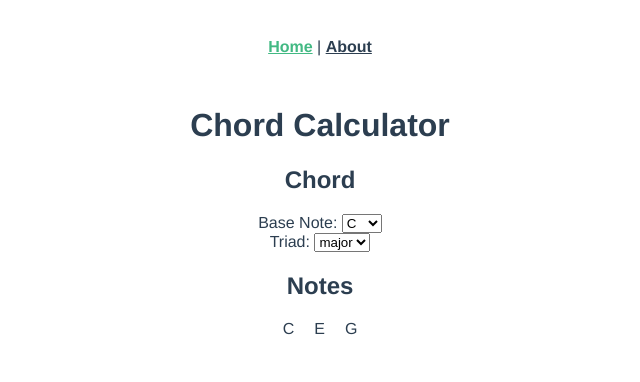
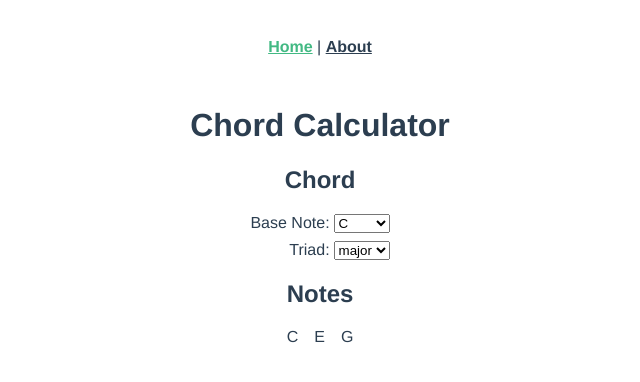
Before and after one commit to shawnrivers/chord-calculator, a Vue app: page / in a window 1280 px wide. Shown: the top 382 px of the page, without its empty margins (320-960 px from the left). Built offline with nearby package versions, Linux system fonts and the light colour scheme.

Commit message:
Modify styles

```diff
--- a/src/components/ChordCalculator.vue
+++ b/src/components/ChordCalculator.vue
@@ -2,13 +2,11 @@
   <div class="hello">
     <h1>{{ title }}</h1>
     <h2>Chord</h2>
-    <div>
+    <div class="chord-settings">
       <label for="base-note">Base Note: {{ ' ' }}</label>
       <select id="base-note" v-model="baseNote">
         <option v-for="key in keys" :key="key">{{ key }}</option>
       </select>
-    </div>
-    <div>
       <label for="triad">Triad: {{ ' ' }}</label>
       <select id="triad" v-model="triadType">
         <option v-for="type in triadTypes" :key="type">{{ type }}</option>
@@ -16,7 +14,7 @@
     </div>
     <div>
       <h2>Notes</h2>
-      <ul>
+      <ul class="item">
         <li v-for="note in notes" :key="note">{{ note }}</li>
       </ul>
     </div>
@@ -64,9 +62,22 @@ ul {
 }
 li {
   display: inline-block;
-  margin: 0 10px;
+  margin: 0 0.5em;
 }
 a {
   color: #42b983;
 }
+.chord-settings {
+  display: grid;
+  grid-template-columns: max-content max-content;
+  grid-gap: 8px 4px;
+  justify-content: center;
+
+  label {
+    justify-self: end;
+  }
+}
+.item {
+  margin: 0.4em 0;
+}
 </style>
```
